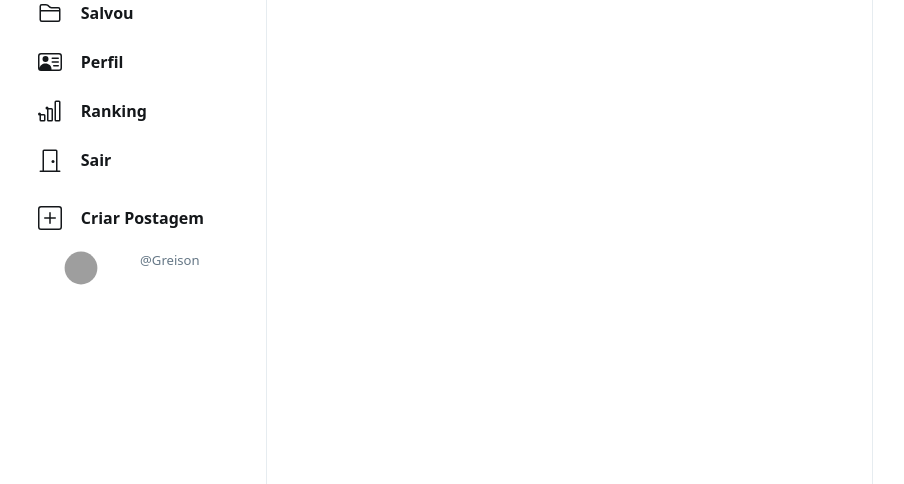
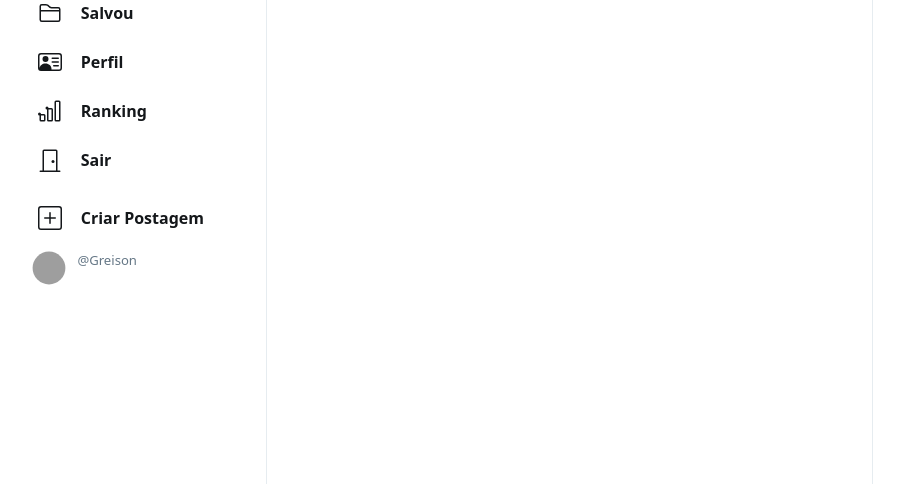
Before and after one commit to GreisonRohr/aluu, a Django app: page / in a window 1280 px wide. Shown: the part 260-744 px from the top of the page, without its empty margins (12-916 px from the left). Run offline with Django 3.2, Linux system fonts and the light colour scheme; a user stored in the database is signed in; data comes from the database, SQL or seed files in the repository; data that the repository does not hold is empty; some libraries are stand-ins or nearby versions; grey boxes are pictures that could not be loaded.

Commit message:
ajustando nav-item sidenav-user"

```diff
--- a/network/templates/network/layout.html
+++ b/network/templates/network/layout.html
@@ -213,7 +213,7 @@
                         {% if user.is_authenticated %}
                             <li class="nav-item sidenav-user">
                                 <a href="{% url 'profile' user.username %}" class="nav-link">
-                                    <div style="width: 100%" class="user_account">
+                                    <div class="user_account">
                                         <div class="small-profilepic" style="float: left; background-image: url(/network/media/{{user.profile_pic}})"></div>
                                         <div class="d-none d-md-block" style="height: 2.7vw; margin: auto;">
                                             <div style="margin-top: 4px;"><strong>{{user.first_name}} {{user.last_name}}</strong></div>
```
